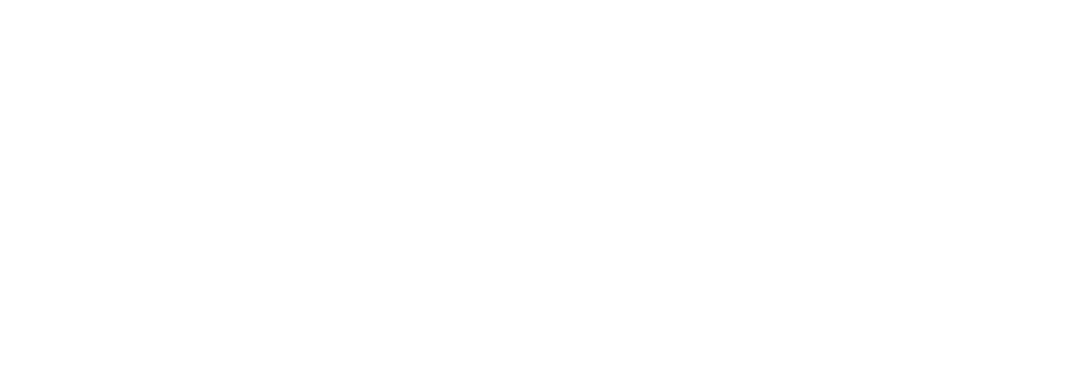
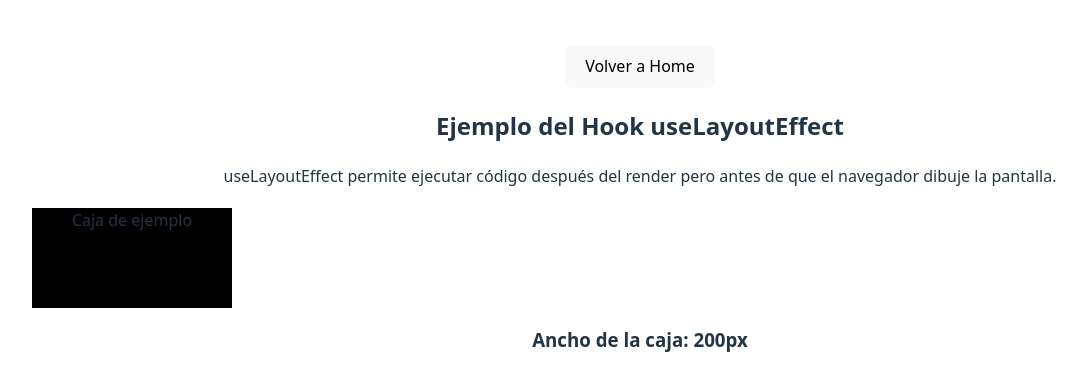
Before and after one commit to Jdmorenoc/Proyecto_SoA, a React (Vite) app in the folder proyecto/: page /useLayoutEffect in a window 1280 px wide. Before the commit this address had no page. Shown: the part 191-582 px from the top of the page, without its empty margins (0-1087 px from the left). Built offline with nearby package versions, Linux system fonts and the light colour scheme.

Commit message:
Montando hook - UseLayoutEffect

```diff
--- a/proyecto/src/App.jsx
+++ b/proyecto/src/App.jsx
@@ -10,6 +10,7 @@
 import UseReducer from './playground/UseReducer';
 import UseRef from './playground/UseRef';
 import UseCallback from './playground/UseCallback';
+import UseLayoutEffect from './playground/UseLayoutEffect';
 
 function App() {
 
@@ -26,6 +27,7 @@
         <Route path="/useReducer" element={<UseReducer/>} />
         <Route path="/useRef" element={<UseRef/>} />
         <Route path="/useCallback" element={<UseCallback/>} />
+        <Route path="/useLayoutEffect" element={<UseLayoutEffect/>} />
       </Routes>
     </BrowserRouter>
   )
--- /dev/null
+++ b/proyecto/src/playground/UseLayoutEffect.jsx
@@ -0,0 +1,47 @@
+import React, { useRef, useState, useLayoutEffect } from "react";
+import { useNavigate } from "react-router-dom";
+
+function UseLayoutEffect() {
+
+  const navigate = useNavigate();
+
+  const boxRef = useRef(null);
+  const [width, setWidth] = useState(0);
+
+  useLayoutEffect(() => {
+    if (boxRef.current) {
+      setWidth(boxRef.current.offsetWidth);
+    }
+  }, []);
+
+  return (
+    <div>
+
+      <button onClick={() => navigate("/")}>Volver a Home</button>
+
+      <h2>Ejemplo del Hook useLayoutEffect</h2>
+
+      <p>
+        useLayoutEffect permite ejecutar código después del render pero antes
+        de que el navegador dibuje la pantalla.
+      </p>
+
+      <div
+        ref={boxRef}
+        style={{
+          width: "200px",
+          height: "100px",
+          backgroundColor: "black",
+          marginTop: "20px"
+        }}
+      >
+        Caja de ejemplo
+      </div>
+
+      <h3>Ancho de la caja: {width}px</h3>
+
+    </div>
+  );
+}
+
+export default UseLayoutEffect;
```
